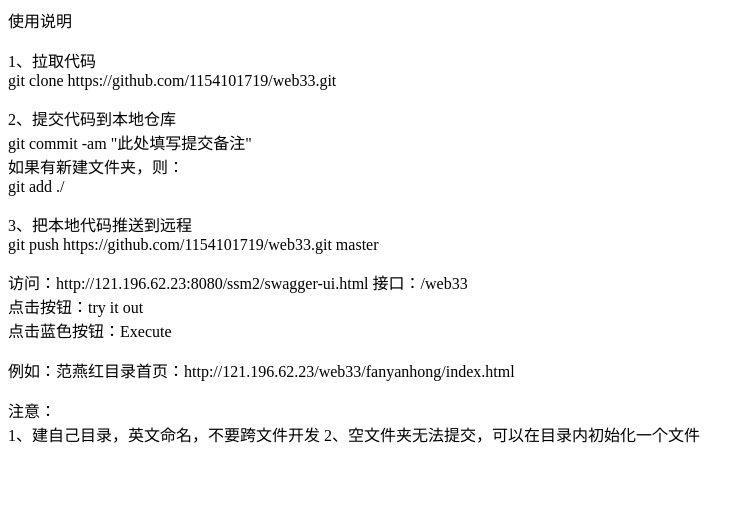
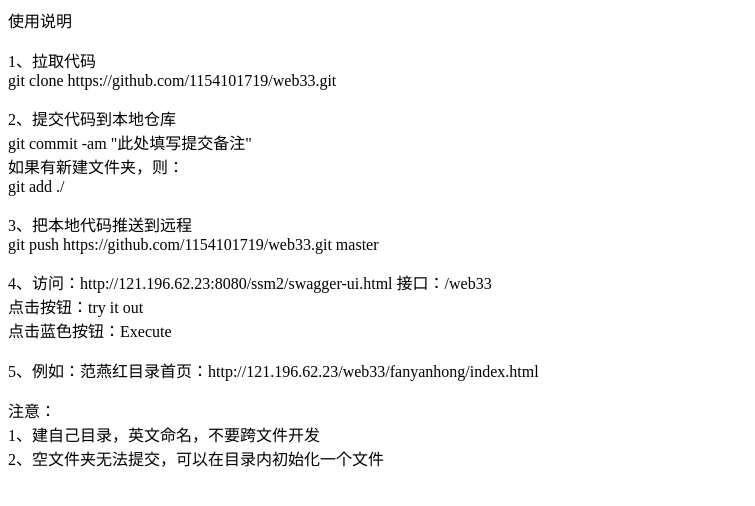
Before and after one commit to 1154101719/web33, a plain HTML site: page index.html in a window 1280 px wide. Shown: the whole page, without its empty margins (0-755 px from the left). Drawn offline with Linux system fonts and the light colour scheme.

Commit message:
更新说明

```diff
--- a/index.html
+++ b/index.html
@@ -22,17 +22,17 @@
         git push https://github.com/1154101719/web33.git  master
     </p>
     <p>
-        访问：http://121.196.62.23:8080/ssm2/swagger-ui.html
+        4、访问：http://121.196.62.23:8080/ssm2/swagger-ui.html
         接口：/web33 <br>
         点击按钮：try it out <br>
         点击蓝色按钮：Execute
     </p>
     <p>
-        例如：范燕红目录首页：http://121.196.62.23/web33/fanyanhong/index.html
+        5、例如：范燕红目录首页：http://121.196.62.23/web33/fanyanhong/index.html
     </p>
     <p>
         注意：<br>
-        1、建自己目录，英文命名，不要跨文件开发
+        1、建自己目录，英文命名，不要跨文件开发<br>
         2、空文件夹无法提交，可以在目录内初始化一个文件
     </p>
 </body>
```
